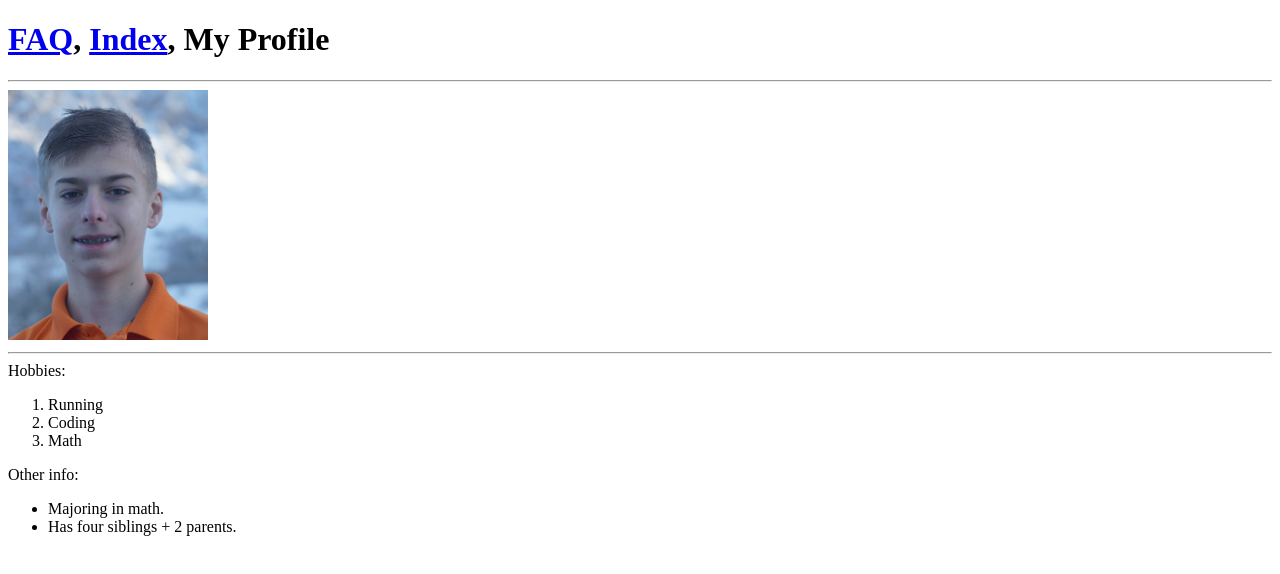
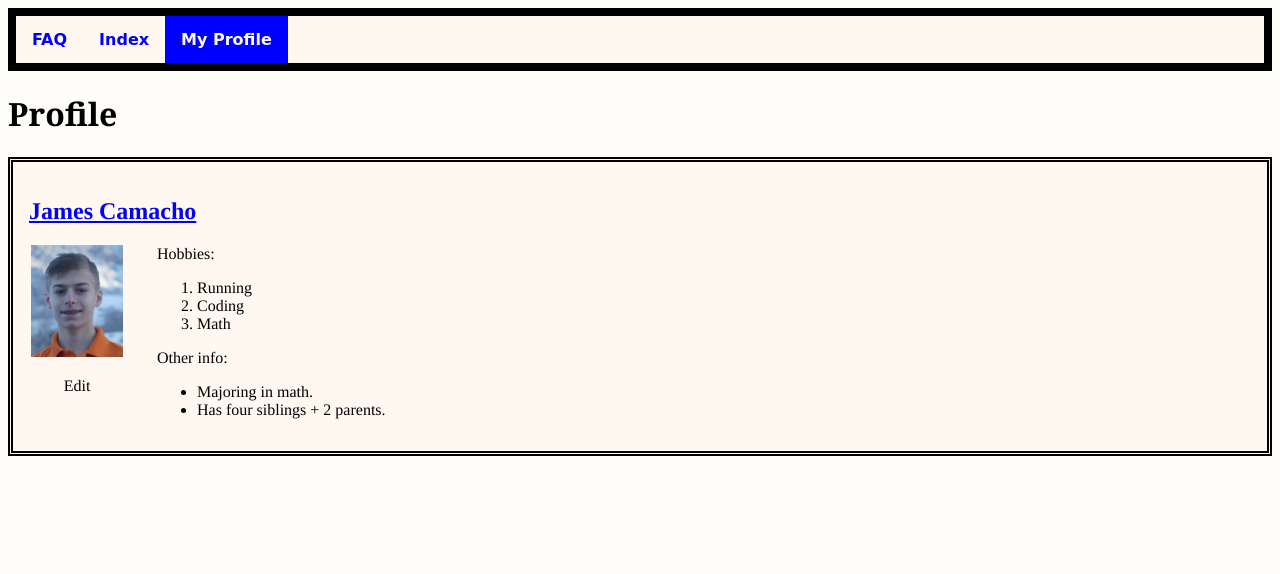
Before and after one commit to programjames/cougardates, a plain HTML site: page site/myprofile.html in a window 1280 px wide. Drawn offline with Linux system fonts and the light colour scheme.

Commit message:
Adding css

```diff
--- a/site/myprofile.html
+++ b/site/myprofile.html
@@ -2,23 +2,36 @@
 <html>
 <head>
 <title>Cougardates</title>
+<link rel="stylesheet" href="resources/css/styles.css" />
 </head>
 <body>
-<h1><a href="faq.html">FAQ</a>, <a href="index.html">Index</a>, <strong>My Profile</strong></h1>
-<hr>
-<!-- Sorry, the size of the picture was really bothering me. -->
-<img src="resources/img/james.jpg" height="250em" width="200em">
-<hr>
+  <ul class="menu">
+    <li><a href="faq.html">FAQ</a></li>
+    <li><a href="index.html">Index</a></li>
+    <li><a class="active" href="myprofile.html">My Profile</a></li>
+  </ul>
+  <h1>Profile</h1>
+  <div class="profile">
+    <h2 class="name">James Camacho</h2>
+    <div id="profilepic">
+      <img src="resources/img/james.jpg">
+      <p>Edit</p>
+    </div>
+    <p>
       Hobbies:
       <ol>
         <li>Running</li>
         <li>Coding</li>
         <li>Math</li>
       </ol>
+    </p>
+    <p>
       Other info:
       <ul>
         <li>Majoring in math.</li>
         <li>Has four siblings + 2 parents.</li>
       </ul>
+    </p>
+  </div>
 </body>
 </html>
--- /dev/null
+++ b/site/resources/css/styles.css
@@ -0,0 +1,104 @@
+:root {
+  --cougar_blue: #00f;
+  --cougar_light_blue: #ddf;
+  --cougar_pale: #fff8f0;
+  --cougar_white: #fffdfa
+}
+
+body {
+  background-color: var(--cougar_white);
+}
+
+ul.menu {
+  list-style-type: none;
+  margin: 0;
+  padding: 0;
+  overflow: hidden;
+  background-color: var(--cougar_pale);
+  border-width: 0.5em;
+  border-style: solid;
+  align-items: center;
+}
+
+.menu li {
+  float: left;
+}
+
+.menu li a {
+  display: block;
+  color: var(--cougar_blue);
+  text-align: center;
+  padding: 14px 16px;
+  text-decoration: none;
+  font-family: cursive;
+  font-weight: bold;
+}
+
+.menu li a.active {
+  color: var(--cougar_pale);
+  background-color: var(--cougar_blue);
+}
+
+.menu li a:hover {
+  color: var(--cougar_pale);
+  background-color: #111;
+}
+
+.menu li a.active:hover {
+  color: var(--cougar_pale);
+  background-color: var(--cougar_blue);
+}
+
+#profilepic {
+  vertical-align: top;
+  display: inline-block;
+  text-align: center;
+  width: 6em;
+  height: 7em;
+  float: left;
+  margin-right: 2em;
+
+}
+
+#profilepic img {
+  height: 7em;
+}
+
+ol, ul {
+  margin-left: 8em;
+  font-family:
+}
+
+div.profile {
+  font-family: Times, serif;
+  border-style: double;
+  border-width: thick;
+  padding: 1em;
+  background-color: var(--cougar_pale);
+}
+
+.profile h2 {
+  text-decoration: underline;
+  color: var(--cougar_blue);
+}
+
+h1 {
+  font-family: Georgia, serif;
+}
+
+
+.hidden_block .hidden_title {
+  padding: 10pt;
+  margin-bottom: 0;
+  font-family: Georgia;
+  background: var(--cougar_light_blue);
+}
+
+.hidden_block .hidden_body {
+  margin-top: 0;
+  padding-left: 10pt;
+  padding-top: 10pt;
+  padding-bottom: 10pt;
+  background: var(--cougar_pale);
+  display: none;
+}
```
Also changed, not shown: site/faq.html (+26 -10 lines), site/index.html (+7 -3 lines). Lines whose indentation alone changed are shown as unchanged.
